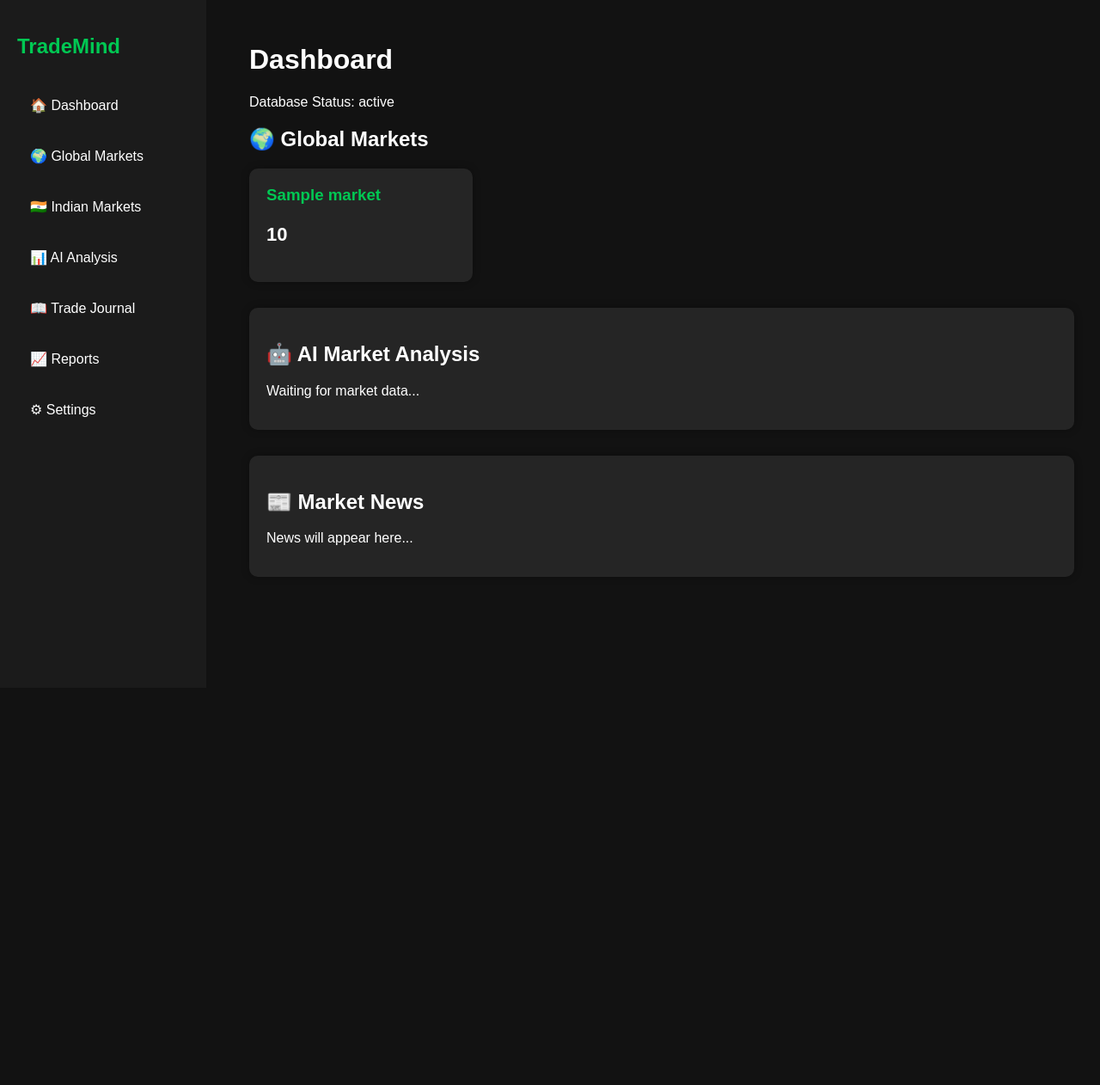
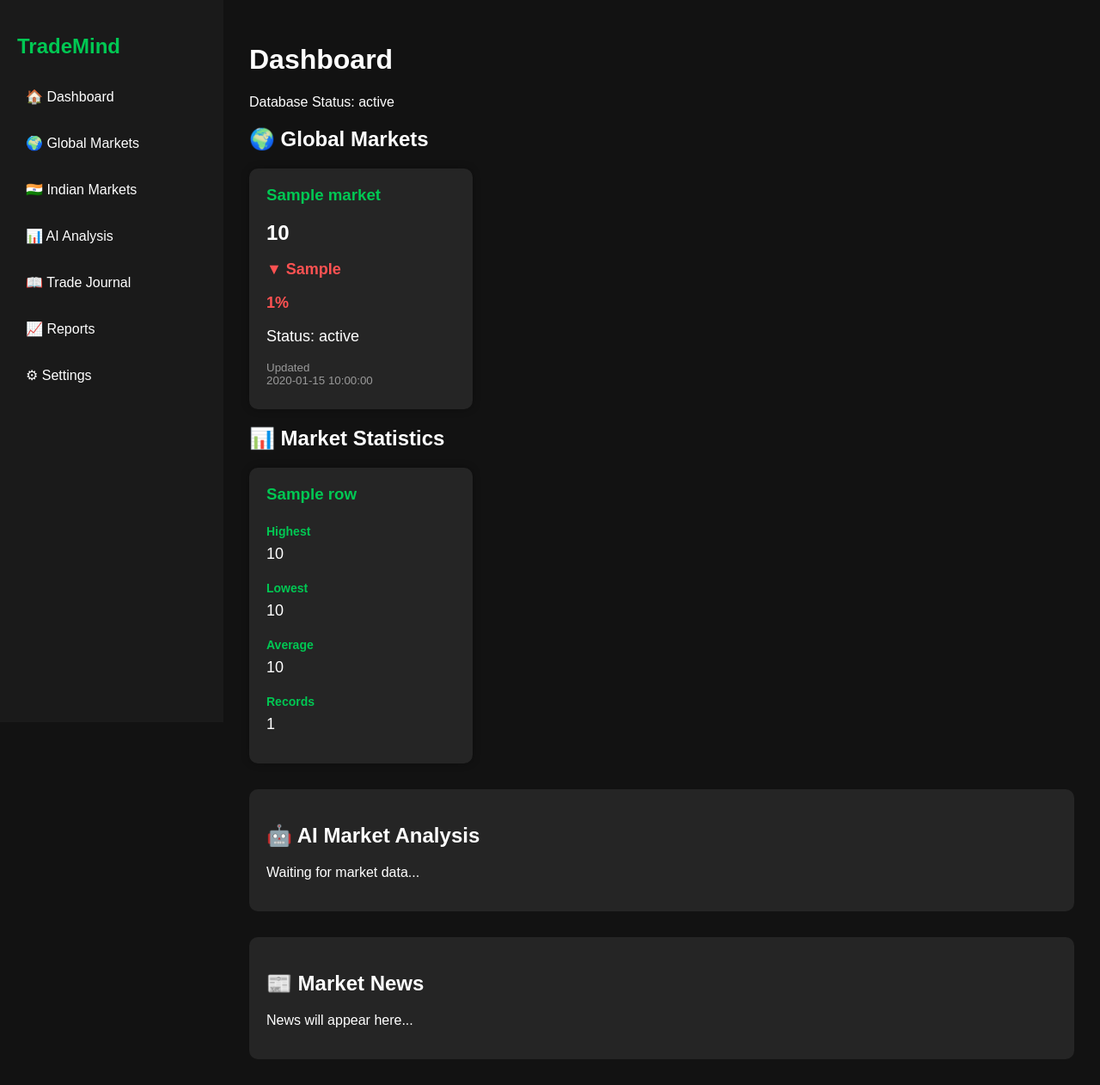
Before and after one commit to manishrwt363/TradeMind, a Flask app: template templates/dashboard.html in a window 1280 px wide. Shown: the whole page at 86% size. Before the commit the page ends 671 px from the top, so only its background shows below. Run offline with Flask 3, Linux system fonts and the light colour scheme; the template is opened without the code that fills it: most values are stand-ins (such as "Sample title", 1, 10 or a date in 2020); parts of the project's set-up code (start-up, migrations or seed data) failed here and were passed over.

Commit message:
Milestone 4.4 - Statistics Dashboard Cards

```diff
--- a/app.py
+++ b/app.py
@@ -3,6 +3,8 @@ from config import db
 from services.market_service import get_global_markets
 from services.database_service import save_market_data
 from services.scheduler_service import start_scheduler
+from services.database_service import get_latest_market_data
+from services.database_service import get_market_statistics
 
 app = Flask(__name__)
 
@@ -10,16 +12,20 @@ start_scheduler()
 
 
 @app.route("/")
+
 def dashboard():
 
     status = "Connected" if db.is_connected() else "Disconnected"
 
-    markets = get_global_markets()
+    markets = get_latest_market_data()
+
+    statistics = get_market_statistics()
 
     return render_template(
         "dashboard.html",
         db_status=status,
-        markets=markets
+        markets=markets,
+        statistics=statistics
     )
 
 
--- a/jobs/market_job.py
+++ b/jobs/market_job.py
@@ -1,12 +1,11 @@
 from services.market_service import get_global_markets
 from services.database_service import save_market_data
+from services.logger_service import logger
 
 
 def update_market_data():
 
-    from services.logger_service import logger
-
-logger.info("Running Market Scheduler...")
+    logger.info("Running Market Scheduler...")
 
     markets = get_global_markets()
 
--- a/services/scheduler_service.py
+++ b/services/scheduler_service.py
@@ -1,6 +1,7 @@
 from apscheduler.schedulers.background import BackgroundScheduler
 
 from jobs.market_job import update_market_data
+from services.logger_service import logger
 
 
 scheduler = BackgroundScheduler()
@@ -16,6 +17,4 @@ def start_scheduler():
 
     scheduler.start()
 
-    from services.logger_service import logger
-
-logger.info("Scheduler Started")
+    logger.info("Scheduler Started")
--- a/static/css/style.css
+++ b/static/css/style.css
@@ -1,96 +1,179 @@
-/* ==========================================
-   TradeMind - Main Stylesheet
-========================================== */
+body{
 
-body {
-    margin: 0;
-    font-family: Arial, Helvetica, sans-serif;
-    background: #121212;
-    color: white;
+    margin:0;
+
+    font-family:Arial, Helvetica, sans-serif;
+
+    background:#121212;
+
+    color:white;
+
 }
 
-/* ========== Sidebar ========== */
+.sidebar{
 
-.sidebar {
-    width: 240px;
-    height: 100vh;
-    background: #1b1b1b;
-    position: fixed;
-    left: 0;
-    top: 0;
-    padding: 20px;
-    box-sizing: border-box;
+    position:fixed;
+
+    width:220px;
+
+    height:100vh;
+
+    background:#1a1a1a;
+
+    padding:20px;
+
 }
 
-.sidebar h2 {
-    color: #00C853;
-    margin-bottom: 30px;
+.sidebar h2{
+
+    color:#00C853;
+
 }
 
-.sidebar ul {
-    list-style: none;
-    padding: 0;
-    margin: 0;
+.sidebar ul{
+
+    list-style:none;
+
+    padding:0;
+
 }
 
-.sidebar li {
-    padding: 15px;
-    margin-bottom: 10px;
-    border-radius: 8px;
-    cursor: pointer;
-    transition: 0.3s;
+.sidebar li{
+
+    padding:15px 10px;
+
+    cursor:pointer;
+
+    border-radius:8px;
+
+    margin-bottom:5px;
+
 }
 
-.sidebar li:hover {
-    background: #2d2d2d;
-    color: #00C853;
+.sidebar li:hover{
+
+    background:#2a2a2a;
+
 }
 
-/* ========== Main Content ========== */
+.content{
 
-.content {
-    margin-left: 260px;
-    padding: 30px;
+    margin-left:260px;
+
+    padding:30px;
+
 }
 
-/* ========== Market Cards ========== */
+.card-container{
 
-.card-container {
-    display: flex;
-    flex-wrap: wrap;
-    gap: 20px;
-    margin-top: 20px;
+    display:flex;
+
+    flex-wrap:wrap;
+
+    gap:20px;
+
+    margin-top:20px;
+
 }
 
-.card {
-    background: #252525;
-    width: 220px;
-    padding: 20px;
-    border-radius: 10px;
-    box-shadow: 0 0 10px rgba(0,0,0,.3);
-    transition: 0.3s;
+.card{
+
+    background:#252525;
+
+    width:220px;
+
+    padding:20px;
+
+    border-radius:10px;
+
+    box-shadow:0 0 10px rgba(0,0,0,.3);
+
+    transition:.3s;
+
+    min-height:240px;
+
 }
 
-.card:hover {
-    transform: translateY(-5px);
+.card:hover{
+
+    transform:translateY(-5px);
+
 }
 
-.card h3 {
-    margin-top: 0;
-    color: #00C853;
+.card h2{
+
+    color:white;
+
+    margin:15px 0;
+
 }
 
-.card p {
-    font-size: 22px;
-    font-weight: bold;
+.card h3{
+
+    color:#00C853;
+
+    margin-top:0;
+
 }
 
-/* ========== Large Panels ========== */
+.card p{
 
-.big-card {
-    background: #252525;
-    margin-top: 30px;
-    padding: 20px;
-    border-radius: 10px;
-    box-shadow: 0 0 10px rgba(0,0,0,.3);
+    font-size:18px;
+
+    margin:6px 0;
+
 }
+
+.card small{
+
+    color:#999;
+
+    display:block;
+
+    margin-top:15px;
+
+}
+
+.big-card{
+
+    background:#252525;
+
+    margin-top:30px;
+
+    padding:20px;
+
+    border-radius:10px;
+
+}
+
+.positive{
+
+    color:#00C853;
+
+    font-weight:bold;
+
+}
+
+.negative{
+
+    color:#ff5252;
+
+    font-weight:bold;
+
+}
+
+.card strong{
+
+    color:#00C853;
+
+    font-size:14px;
+
+}
+
+.card p{
+
+    margin:12px 0;
+
+    line-height:1.5;
+
+}
--- a/templates/dashboard.html
+++ b/templates/dashboard.html
@@ -8,6 +8,7 @@
 
 <h2>🌍 Global Markets</h2>
 
+<!-- Existing Market Cards -->
 <div class="card-container">
 
     {% for market in markets %}
@@ -16,13 +17,71 @@
 
         <h3>{{ market.name }}</h3>
 
-        <p>{{ market.price }}</p>
+        <h2>{{ market.price }}</h2>
+
+        {% if market.change_value >= 0 %}
+            <p class="positive">▲ {{ market.change_value }}</p>
+            <p class="positive">{{ market.change_percent }}%</p>
+        {% else %}
+            <p class="negative">▼ {{ market.change_value }}</p>
+            <p class="negative">{{ market.change_percent }}%</p>
+        {% endif %}
+
+        <p>Status: {{ market.market_status }}</p>
+
+        <small>
+            Updated<br>
+            {{ market.fetch_time }}
+        </small>
 
     </div>
 
     {% endfor %}
 
 </div>
+
+<!-- 👇 ADD THE NEW STATISTICS SECTION HERE -->
+
+<h2>📊 Market Statistics</h2>
+
+<div class="card-container">
+
+{% for row in statistics %}
+
+<div class="card">
+
+    <h3>{{ row.market_name }}</h3>
+
+    <p>
+        <strong>Highest</strong><br>
+        {{ row.highest_price }}
+    </p>
+
+    <p>
+        <strong>Lowest</strong><br>
+        {{ row.lowest_price }}
+    </p>
+
+    <p>
+        <strong>Average</strong><br>
+        {{ row.average_price }}
+    </p>
+
+    <p>
+        <strong>Records</strong><br>
+        {{ row.total_records }}
+    </p>
+
+</div>
+
+{% endfor %}
+
+</div>
+
+
+</table>
+
+<!-- Existing AI Section -->
 
 <div class="big-card">
 
@@ -31,6 +90,8 @@
     <p>Waiting for market data...</p>
 
 </div>
+
+<!-- Existing News Section -->
 
 <div class="big-card">
 
```
Also changed, not shown: services/database_service.py (+74 -0 lines).
